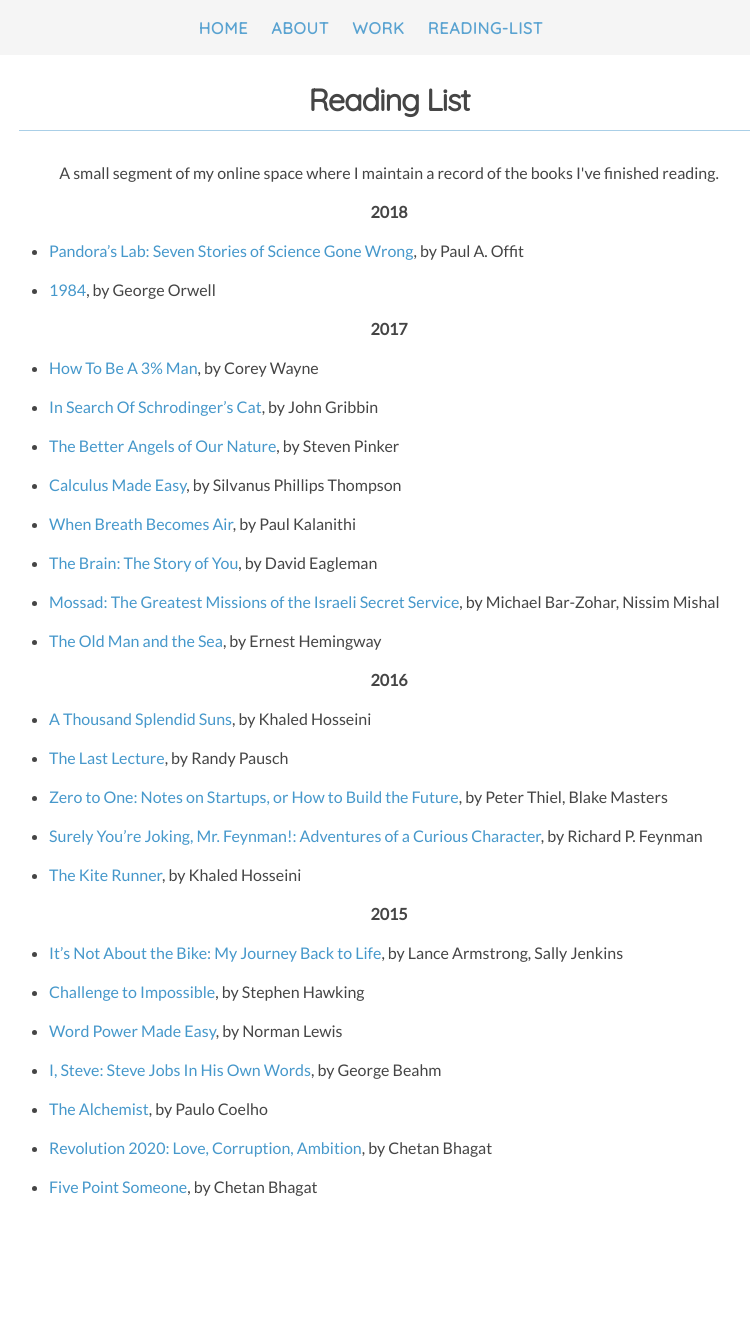
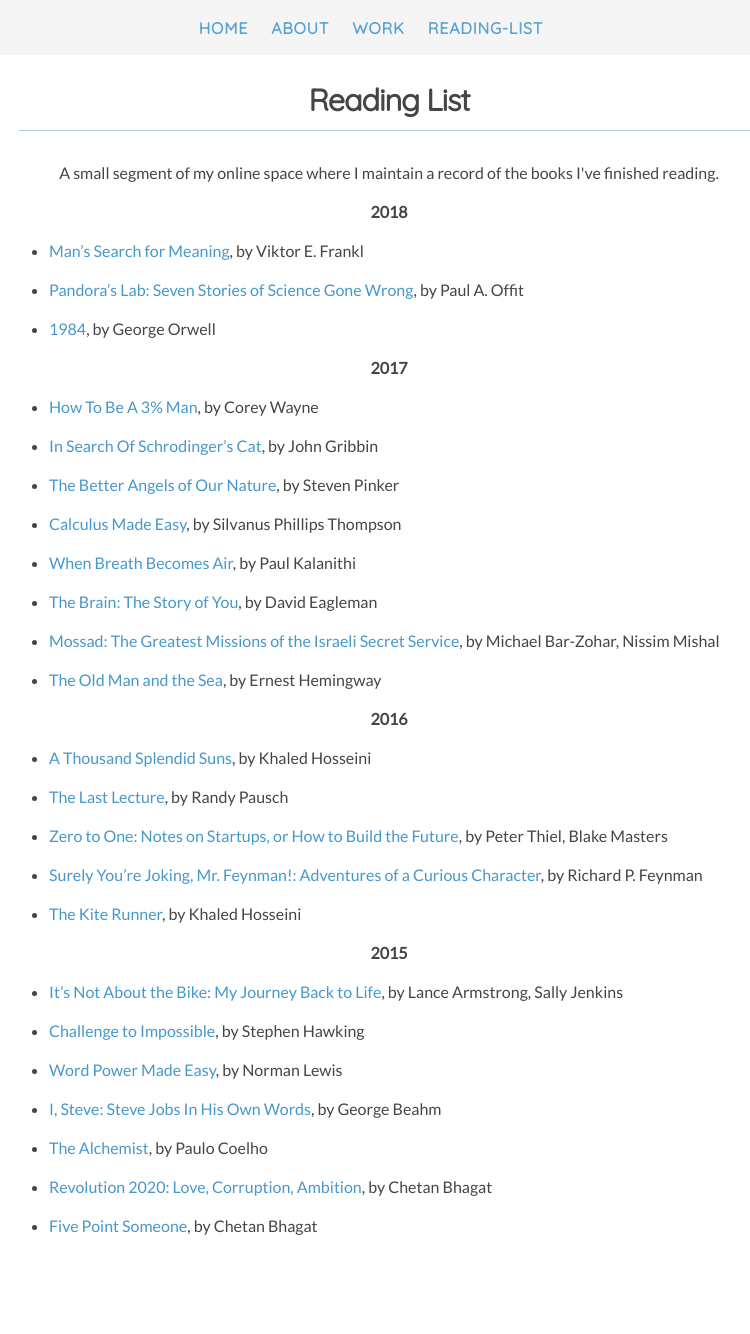
Before and after one commit to lprimeroo/saruftw.github.io.old, a Jekyll site: the page built from readinglist.md, in a window 1280 px wide. Shown: the whole page, without its empty margins (251-1001 px from the left). Built offline with Jekyll 4.4.1, drawn with Linux system fonts in a browser that asks for light colours; nearby versions of some CDN libraries; before the commit the page ends 1295 px from its top, so only the background shows below that.

Commit message:
Update readinglist.md

```diff
--- a/readinglist.md
+++ b/readinglist.md
@@ -11,6 +11,8 @@ permalink: /readinglist/
 <p align="center">
 	<strong>2018</strong>
 </p>
+
+* <a href="https://www.amazon.com/Mans-Search-Meaning-Viktor-Frankl/dp/080701429X/ref=sr_1_1?ie=UTF8&qid=1512475959&sr=8-1&keywords=mans+search+for+meaning">Man's Search for Meaning</a>, by Viktor E. Frankl
 
 * <a href="https://www.amazon.com/Pandoras-Lab-Seven-Stories-Science/dp/1426217986/ref=sr_1_1?s=books&ie=UTF8&qid=1512240637&sr=1-1&keywords=pandoras+lab">Pandora's Lab: Seven Stories of Science Gone Wrong</a>, by Paul A. Offit
 
```
